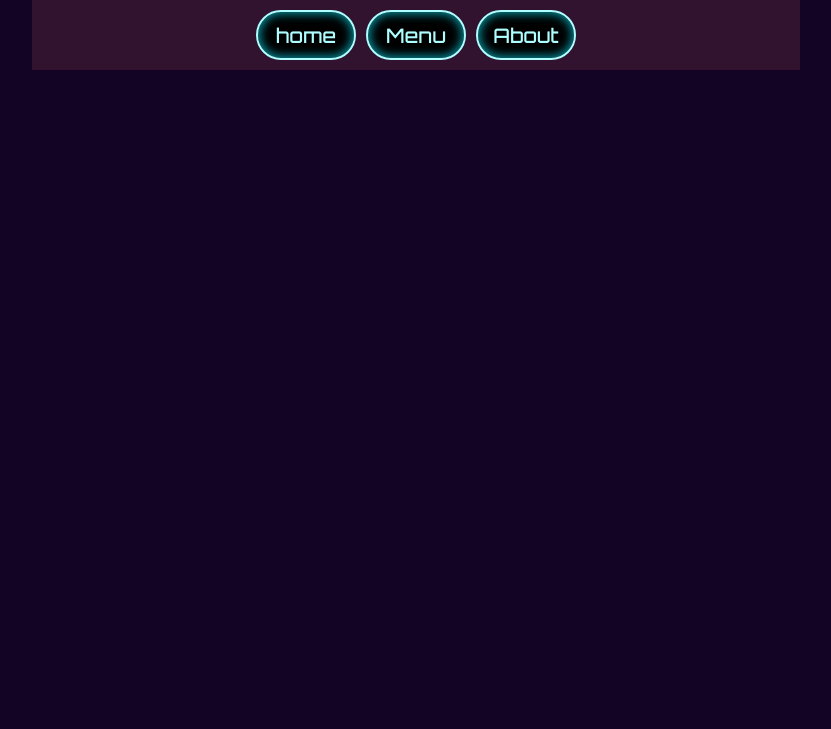
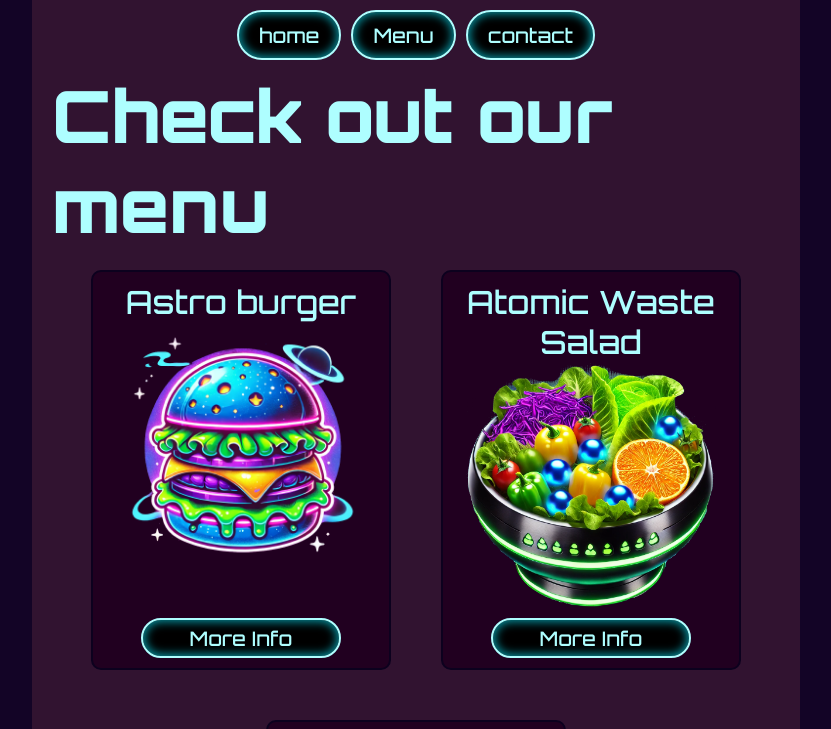
Before and after one commit to tman2747/restaurantPage, a website built with webpack: page src/template.html in a window 1280 px wide. Both pictures are taken after a click on the button "Menu". Shown: the top 729 px of the page, without its empty margins (224-1055 px from the left). Built offline with nearby package versions, Linux system fonts and the light colour scheme.

Commit message:
add menu items and images to class

```diff
--- a/src/index.js
+++ b/src/index.js
@@ -1,6 +1,7 @@
 import "./style.css" // be sure to import styles for webpack
 import homepage from "./homepage";
-//homepage()
+import menupage from "./menu";
+homepage()
 
 const content = document.querySelector(".content")
 const homebutton = document.querySelector("#home")
@@ -13,5 +14,5 @@ homebutton.addEventListener("click", (e) => {
 
 menu.addEventListener("click", (e)=>{
     content.innerHTML = ""
-
+    menupage()
 })
--- /dev/null
+++ b/src/menu.js
@@ -0,0 +1,62 @@
+import burger from "./imgs/burger.png"
+import salad from "./imgs/salad.png"
+export default () => {
+
+class Card{
+    constructor(name,imagesource,imagealtText)
+    {
+        this.name = name
+        this.image = imagesource
+        this.imagealtText = imagealtText
+        return this.createcard()
+    }
+    createcard()
+    {
+        this.card = document.createElement("div")
+        this.card.classList.add("card")
+
+        let itemname = document.createElement("p")
+        itemname.innerHTML = this.name
+        this.card.appendChild(itemname)
+       // image here
+        let imagecontainer = document.createElement("div")
+        imagecontainer.classList.add("card-image-container")
+        this.card.appendChild(imagecontainer)
+        let image = document.createElement("img")
+        image.src = this.image
+        image.alt = this.imagealtText
+        imagecontainer.appendChild(image)
+
+//
+        let button = document.createElement("button")
+        button.innerText = "More Info"
+        this.card.appendChild(button)
+
+        return this.card
+    }
+}
+
+const contentarea = document.querySelector(".content")
+
+const pageContent = document.createElement("div")
+pageContent.classList.add("page-content")
+
+const pagetitle = document.createElement("p")
+pagetitle.classList.add("welcome")
+pagetitle.innerText = "Check out our menu"
+
+pageContent.appendChild(pagetitle)
+
+const menu = document.createElement("div")
+menu.classList.add("menu")
+pageContent.appendChild(menu)
+
+
+menu.appendChild(new Card("Astro burger",burger,"burger"))
+menu.appendChild(new Card("Atomic Waste Salad",salad,"burger"))
+menu.appendChild(new Card("Astro burger W/O cheese",burger,"burger"))
+
+contentarea.appendChild(pageContent)
+
+
+}
--- a/src/style.css
+++ b/src/style.css
@@ -32,9 +32,10 @@ body {
 }
 
 nav button {
+    padding: 0 20px;
     border-radius: 50px;
     cursor: pointer;
-    width: 100px;
+    max-width: fit-content;
     height: 50px;
     /* remove button shading */
     border-style: solid;
@@ -83,6 +84,7 @@ nav {
     grid-template-columns: 1fr 3fr 1fr;
     /* this makes the rest of the page grow to fill the window*/
     flex: 1 0 auto;
+
 }
 
 .page-content {
@@ -93,6 +95,7 @@ nav {
     flex-direction: column;
     align-items: center;
     padding: 0 20px;
+    flex-shrink: 0;
 
 }
 
@@ -107,19 +110,68 @@ nav {
 }
 
 .menu{
-    display: grid;
-    grid-template-columns: repeat(3, 1fr);
-    grid-template-rows: 1fr 1fr;
-    border: solid black;
-    flex-grow: 0;
-
+    display: flex;
+    flex-wrap: wrap;
+    justify-content: center;
+    align-items: center;
+    gap: 50px;
+    width: 100%;
+    padding: 20px;
 }
 
 .card{
     max-width: 300px;
-    height: 300px;
-    overflow: hidden; /* probably need to wrap the image below in another div so i can set that divs size and then let the img max-width take care of itself */
+    height: 400px;
+    overflow: 0; /* probably need to wrap the image below in another div so i can set that divs size and then let the img max-width take care of itself */
+    flex-shrink: 0;
+    border: 2px rgb(12, 1, 30) solid;
+    border-radius: 10px;
+    display: flex;
+    flex-direction: column;
+    padding: 10px;
+    background: rgb(33, 0, 32);
+    align-items: center;
+    flex: 0 0 300px;
+}
+.card p{
+    display: flex;
+    justify-content: center;
+    align-items: center;
+    text-align: center;
 }
 .card img{
     max-width: 100%;
 }
+.card-image-container{
+    justify-self: center;
+    align-self: center;
+    max-width: 250px;
+    max-height: 250px;
+}
+.card button{
+    border-radius: 50px;
+    cursor: pointer;
+    width: 200px;
+    height: 40px;
+    /* remove button shading */
+    border-style: solid;
+    border-color: rgba(174,254,255,255);
+    background-color: rgb(0, 0, 0);
+    box-shadow: inset 0px 0px 10px 2px rgb(6, 145, 158);
+    color: rgba(174,254,255,255);
+    font-size: 20px;
+    font-family: 'orbitron';
+    align-self: center;
+    margin-top: auto;
+}
+
+.card button:hover {
+    box-shadow: 0px 0px 10px 5px rgb(6, 145, 158),inset 0px 0px 10px 2px rgb(6, 145, 158);
+
+
+}
+
+.card button:active {
+    background-color: rgba(2, 19, 22, 0.675);
+
+}
--- a/src/template.html
+++ b/src/template.html
@@ -18,37 +18,14 @@
                     Menu
                 </button>
                 <button id="about">
-                    About
+                    contact
                 </button>
             </div>
 
         </nav>
     </header>
     <div class="content">
-        <div class="page-content">
-            <p>Check out our menu</p>
-            <div class="menu">
-                <div class="card">
-                    stuff in the card
-                    <img src="imgs/burger.png" alt="food">
-                </div>
-                <div class="card">
-                    stuff in the card 2
-                </div>
-                <div class="card">
-                    stuff in the card 3
-                </div>
-                <div class="card">
-                    stuff in the card 4
-                </div>
-                <div class="card">
-                    stuff in the card 5
-                </div>
-                <div class="card">
-                    stuff in the card 6
-                </div>
-            </div>
-        </div>
+
     </div>
 </body>
 
```
Also changed, not shown: src/imgs/salad.png (added), src/imgs/scroll.png (added).
